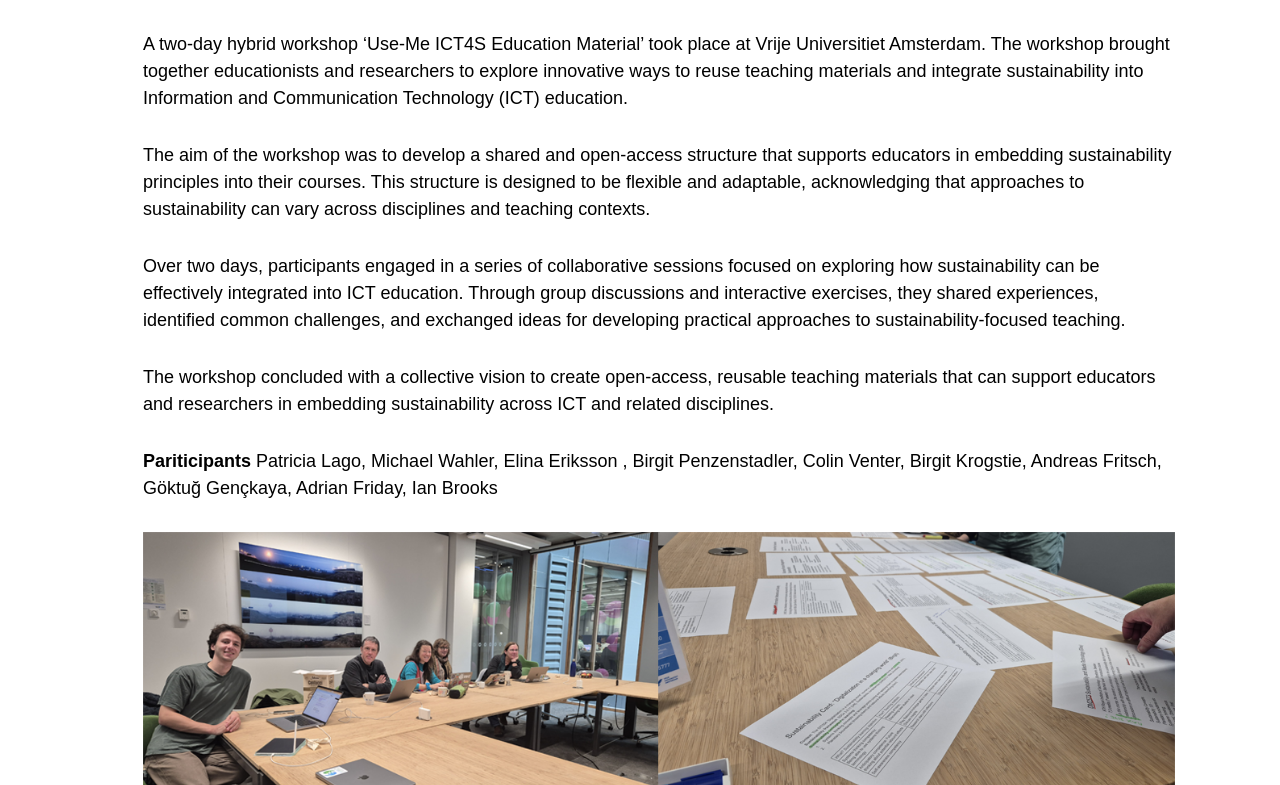
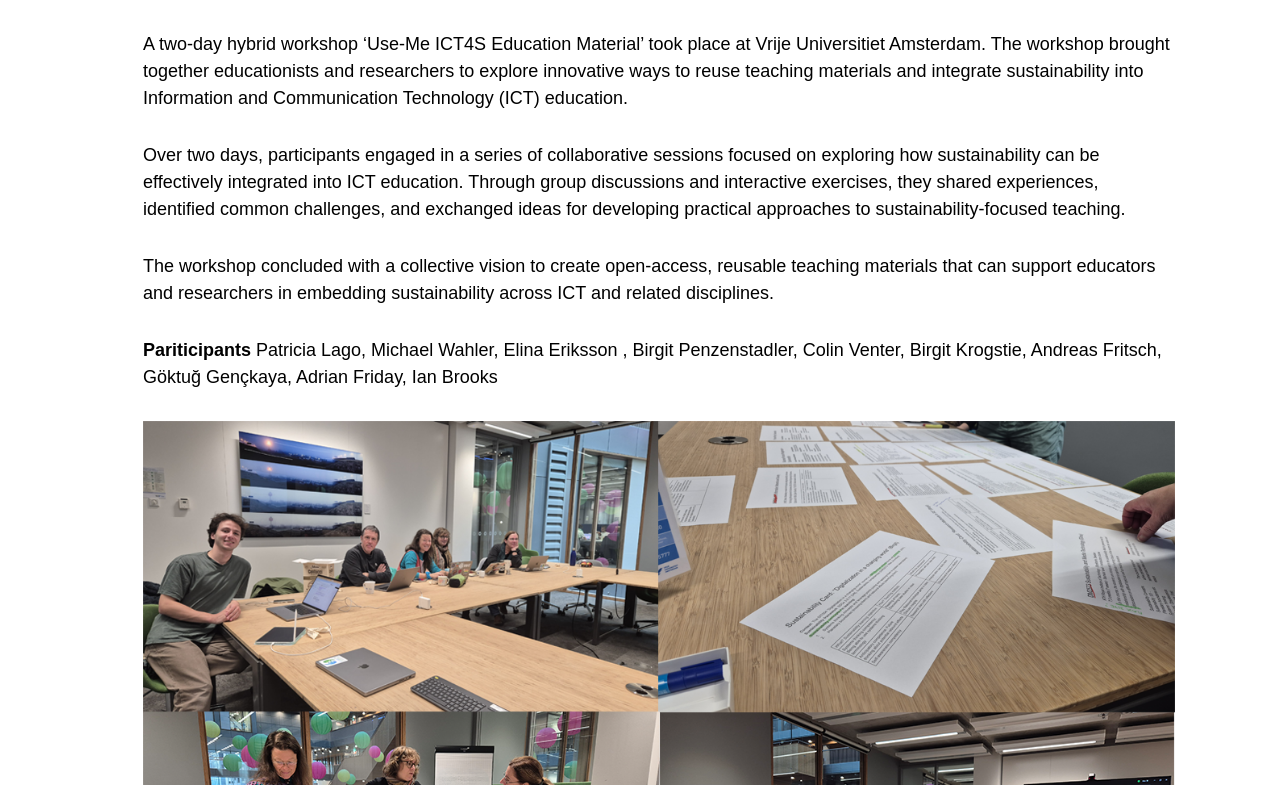
Before and after one commit to S2-group/disc-website.github.io, a Jekyll site: the page built from _posts/2025-10-24-ws-Use-Me-ICT4SEdu-Teaching-Material.md, in a window 1280 px wide and 900 px high, scrolled down 516 px, cut to the strip 115-900 px from the top of the window. Built offline with Jekyll 4.4.1, drawn with Linux system fonts in a browser that asks for light colours; comment, search, counter and statistics services are not loaded.

Commit message:
updated news

```diff
--- a/_posts/2025-10-24-ws-Use-Me-ICT4SEdu-Teaching-Material.md
+++ b/_posts/2025-10-24-ws-Use-Me-ICT4SEdu-Teaching-Material.md
@@ -12,8 +12,6 @@ event-date: 2025-10-21
 
 A two-day hybrid workshop 'Use-Me ICT4S Education Material' took place at Vrije Universitiet Amsterdam. The workshop brought together educationists and researchers to explore innovative ways to reuse teaching materials and integrate sustainability into Information and Communication Technology (ICT) education.
 
-The aim of the workshop was to develop a shared and open-access structure that supports educators in embedding sustainability principles into their courses. This structure is designed to be flexible and adaptable, acknowledging that approaches to sustainability can vary across disciplines and teaching contexts.
-
 Over two days, participants engaged in a series of collaborative sessions focused on exploring how sustainability can be effectively integrated into ICT education. Through group discussions and interactive exercises, they shared experiences, identified common challenges, and exchanged ideas for developing practical approaches to sustainability-focused teaching.
 
 The workshop concluded with a collective vision to create open-access, reusable teaching materials that can support educators and researchers in embedding sustainability across ICT and related disciplines.
```
